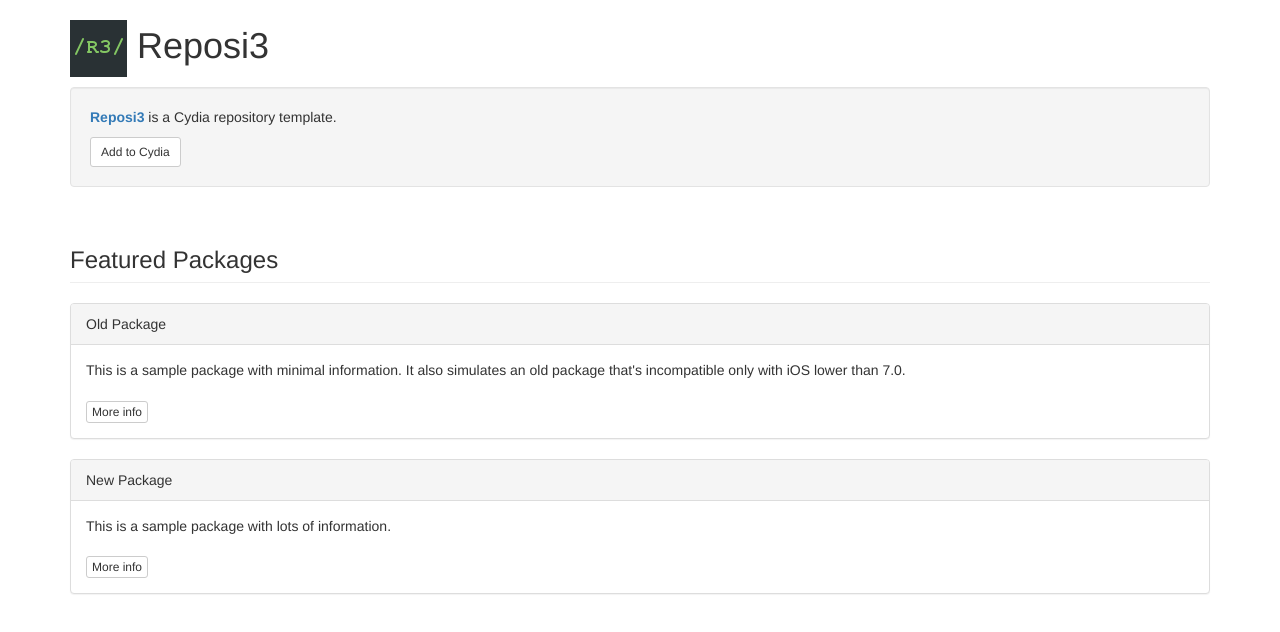
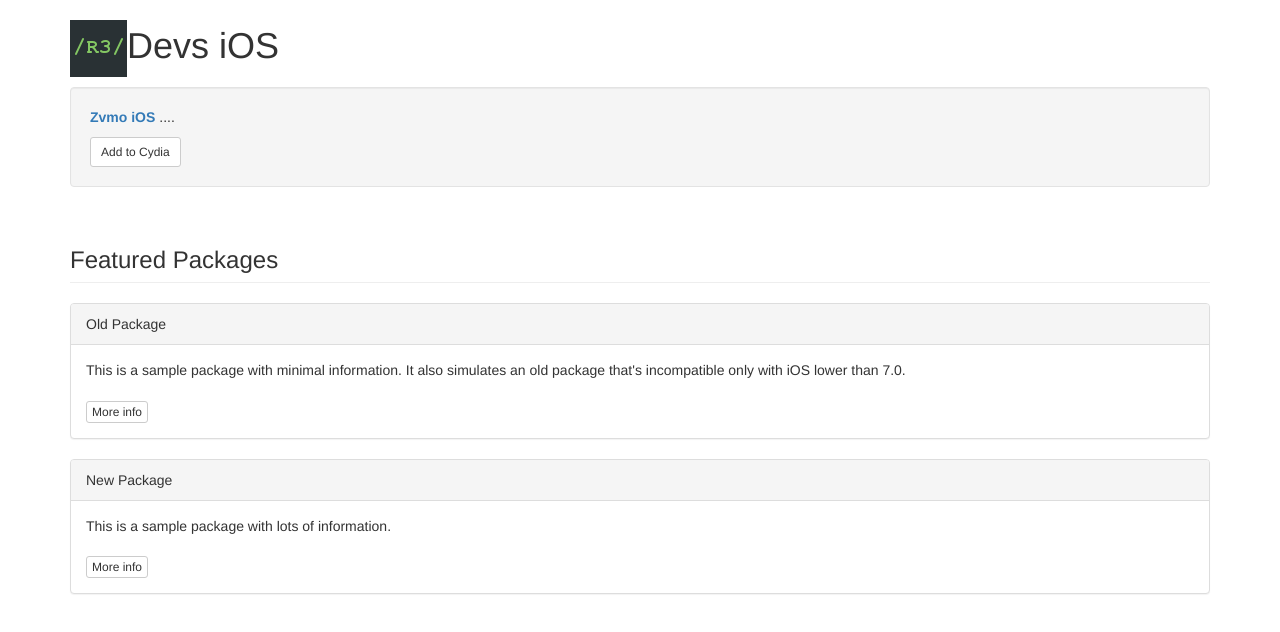
Before and after one commit to Zvmo/devsios, a plain HTML site: page index.html in a window 1280 px wide. Drawn offline with nearby package versions, Linux system fonts and the light colour scheme.

Commit message:
Update index.html

```diff
--- a/index.html
+++ b/index.html
@@ -1,7 +1,7 @@
 <!DOCTYPE html>
 <html lang="en">
 <head>
-  <title>Reposi3</title>
+  <title>Devs iOS</title>
   <meta charset="utf-8">
   <meta name="viewport" content="width=device-width, initial-scale=1">
   <link rel="stylesheet" href="https://maxcdn.bootstrapcdn.com/bootstrap/3.3.5/css/bootstrap.min.css">
@@ -10,12 +10,12 @@
 <body>
 
 <div class="container">
-	<h1><img src="CydiaIcon.png"> Reposi3</h1>
+	<h1><img src="CydiaIcon.png">Devs iOS</h1>
 </div>
 
 <div class="container">
 	<div class="well">
-		<p><span class="text-primary"><b>Reposi3</span></b> is a Cydia repository template.</p>
+		<p><span class="text-primary"><b>Zvmo iOS</span></b> ....</p>
 		<a class="btn btn-sm btn-default" href="cydia://url/https://cydia.saurik.com/api/share#?source=https://supermamon.github.io/Reposi3/">Add to Cydia</a>
 	</div>
 </div>
```
